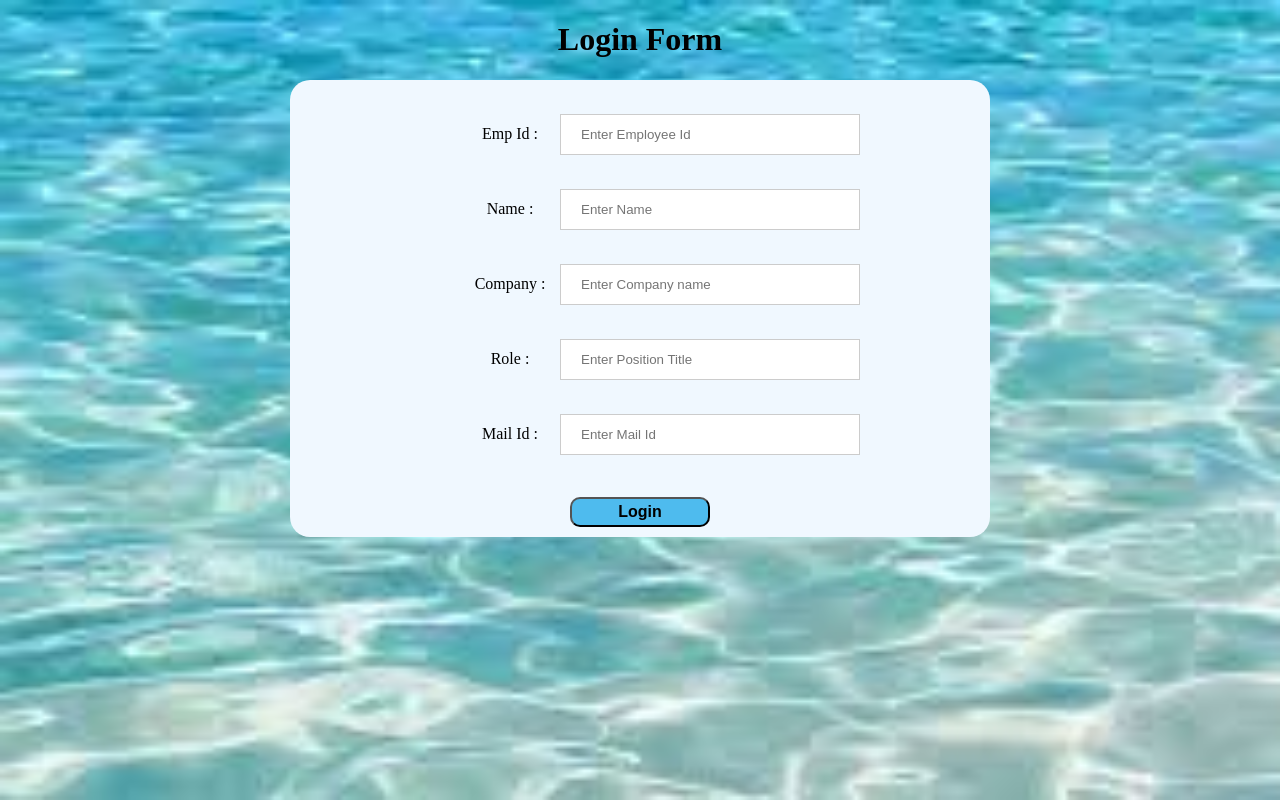
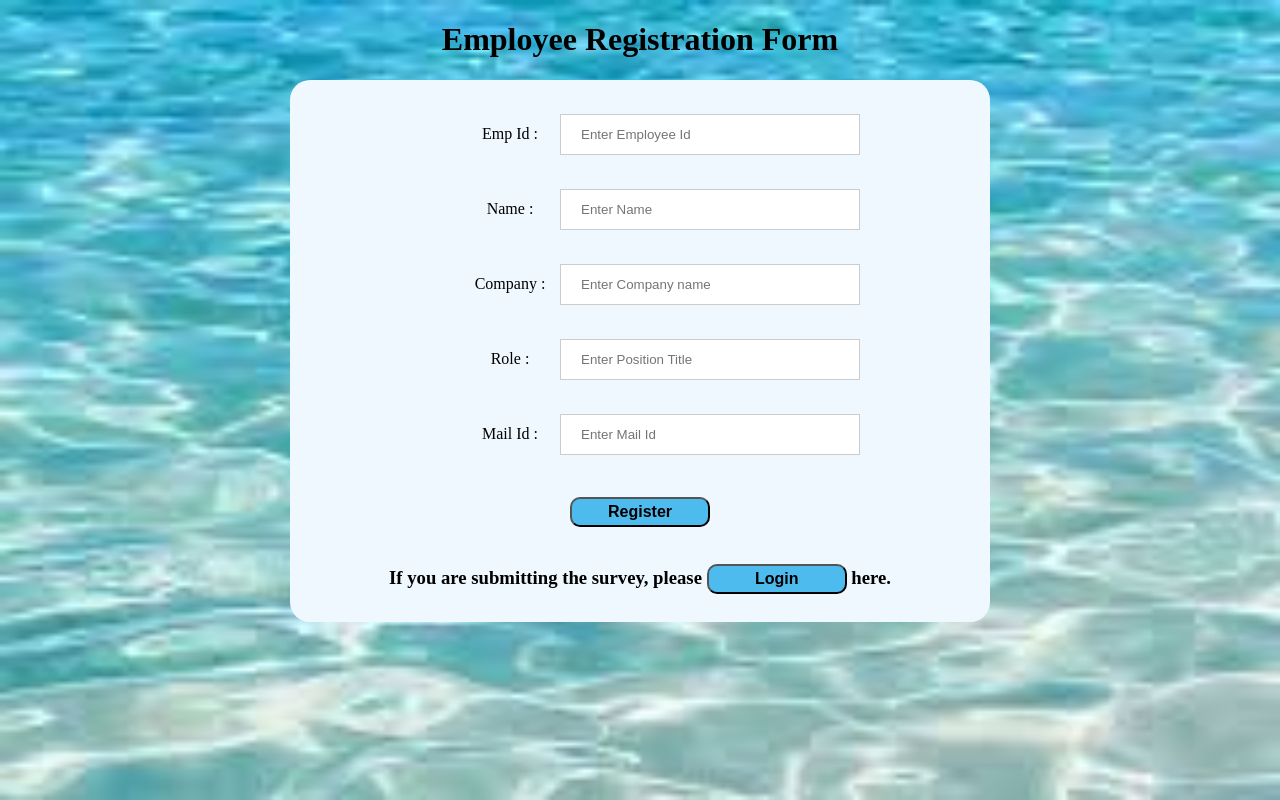
Before and after one commit to JenilaS599/Employee-survey, a React (Create React App) app: page / in a window 1280 px wide. Built offline with nearby package versions, Linux system fonts and the light colour scheme.

Commit message:
Update form.js

```diff
--- a/src/form.js
+++ b/src/form.js
@@ -1,5 +1,6 @@
 import React, { Component } from 'react';
 import './index.css';
+import {Link} from "react-router-dom";
 
 class Form extends Component{
 
@@ -19,11 +20,15 @@ class Form extends Component{
        }
     handlesubmit = (event) => {
         event.preventDefault();
+        alert("Thank you for Registering.");
+       }
+       handleLogin =() =>{
+
        }
        render(){
         return(
          <div className="valid-form" >
-           <h1> Login Form</h1>
+           <h1> Employee Registration Form</h1>
           <form onSubmit = {this.handlesubmit} className="form" autoComplete="off">
             <ul>
            <label> Emp Id : </label>
@@ -71,8 +76,15 @@ class Form extends Component{
             value= {this.state.mail}
             onChange={this.handlechangeall} /> <br/><br/>
           </ul>
-
-           <button type="submit" value="Login" id="button">Login</button>
+           <button type="submit" value="Register" id="button">Register</button>
+       <br/><br/>
+          <h3>If you are submitting the survey, please
+           <span>  </span>
+          <Link to="/employees">
+            <button>Login</button>
+          </Link>
+          <span> here. </span>
+          </h3>
           </form>
          </div>
         )
```
